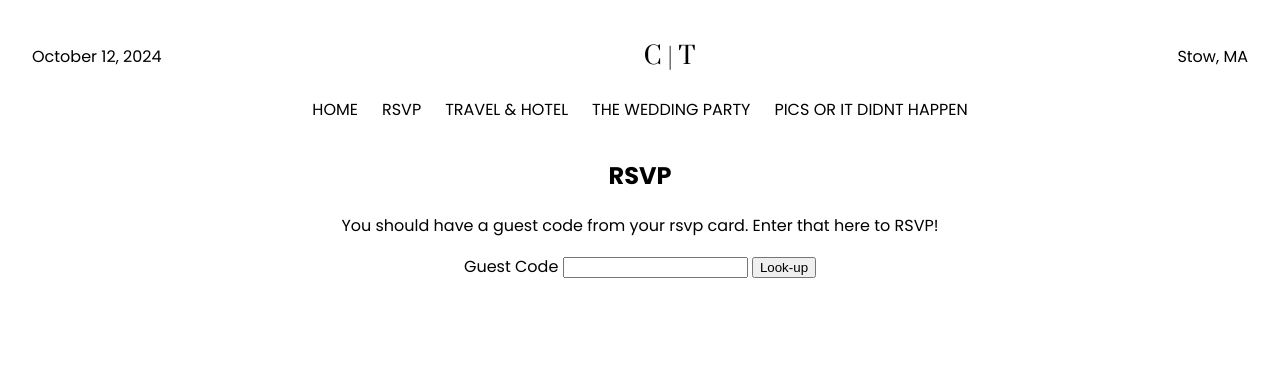
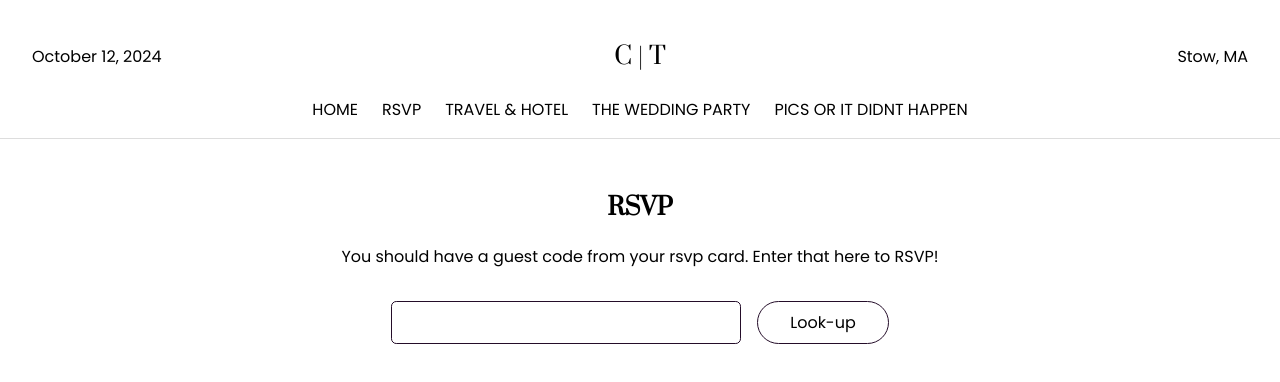
Before and after one commit to APJohns/cltk-wedding, a SvelteKit app: page /rsvp in a window 1280 px wide. Shown: the top 382 px of the page. Built offline with nearby package versions, Linux system fonts and the light colour scheme.

Commit message:
add styling to gust code form

```diff
--- a/src/routes/+layout.svelte
+++ b/src/routes/+layout.svelte
@@ -1,9 +1,8 @@
 <script>
-  import "./styles.css";
+	import './styles.css';
 </script>
 
 <div class="app">
-
 	<header class="header">
 		<div class="banner">
 			<p>October 12, 2024</p>
@@ -28,7 +27,6 @@
 </div>
 
 <style>
-
 	.header {
 		padding: 1rem var(--padding-h);
 	}
@@ -37,15 +35,26 @@
 		display: flex;
 		justify-content: space-between;
 		align-items: center;
+
+		& * {
+			flex: 1;
+		}
+
+		& :first-child {
+			text-align: left;
+		}
+
+		& :last-child {
+			text-align: right;
+		}
 	}
 
 	.logo {
-    font-family: 'Prata';
+		font-family: var(--font-headings);
 		font-size: 1.5rem;
 	}
 
 	.nav-primary {
-
 	}
 
 	.nav-list {
--- a/src/routes/+page.svelte
+++ b/src/routes/+page.svelte
@@ -25,7 +25,7 @@
 					}
 				} else if (days <= 1 && hours >= 1) {
 					if (hours !== prevHours || minutes !== prevMins) {
-            countdown = `${hours + (days * 24)} hours ${minutes} minutes to go!`;
+						countdown = `${hours + days * 24} hours ${minutes} minutes to go!`;
 						prevHours = hours;
 						prevMins = minutes;
 					}
@@ -35,16 +35,14 @@
 			} else {
 				countdown = 'Time to get married! 💍';
 			}
-    }
+		};
 
 		showCountdown();
 
 		setInterval(() => {
 			showCountdown();
 		}, 1000);
-
 	}
-
 
 	function pad(number: number) {
 		var str = '' + number;
--- a/src/routes/rsvp/+page.svelte
+++ b/src/routes/rsvp/+page.svelte
@@ -21,12 +21,13 @@
 	};
 </script>
 
+<div class="wrapper">
 	{#if !form?.success && !form?.error}
 		<h2>RSVP</h2>
 		<p>You should have a guest code from your rsvp card. Enter that here to RSVP!</p>
-	<form on:submit|preventDefault={checkGuestCode}>
-		<label>
-			Guest Code
+		<form class="guest-code-form" on:submit|preventDefault={checkGuestCode}>
+			<label class="guest-code-field">
+				<div class="visually-hidden">Guest Code</div>
 				<input type="text" bind:value={guestCode} />
 			</label>
 			<button type="submit">Look-up</button>
@@ -57,3 +58,22 @@
 	{#if form?.error}
 		<p>{form.error}</p>
 	{/if}
+</div>
+
+<style>
+	.wrapper {
+		border-top: 1px solid #ddd;
+		padding-top: 2rem;
+
+		& h2 {
+			font-family: var(--font-headings);
+		}
+	}
+
+	.guest-code-form {
+		display: flex;
+		gap: 1rem;
+		justify-content: center;
+		margin-top: 2rem;
+	}
+</style>
--- a/src/routes/styles.css
+++ b/src/routes/styles.css
@@ -2,12 +2,59 @@
   --red: #7a0000;
   --blue: #000080;
   --cream: #ffeedc;
+  --cream-dark: hsl(31, 50%, 50%);
   --dress-red: #b00b11;
   --padding-h: 2rem;
+  --font-body: 'Poppins', sans-serif;
+  --font-headings: 'Prata';
 }
 
 body {
   margin: 0;
   text-align: center;
-  font-family: 'Poppins', sans-serif;
+  font-family: var(--font-body);
 }
+
+.visually-hidden {
+	border: 0;
+	clip: rect(0 0 0 0);
+	height: auto;
+	margin: 0;
+	overflow: hidden;
+	padding: 0;
+	position: absolute;
+	width: 1px;
+	white-space: nowrap;
+}
+
+.label {
+  display: block;
+}
+
+input[type="text"] {
+  border: 1px solid #240d29;
+  border-radius: 0.33rem;
+  padding: 0.5rem 1rem;
+  font-family: var(--font-body);
+  font-size: 1rem;
+  background: white;
+}
+
+button {
+  cursor: pointer;
+  border: 1px solid #240d29;
+  border-radius: 2rem;
+  padding: 0.5rem 2rem;
+  font-family: var(--font-body);
+  font-size: 1rem;
+  background: white;
+  transition: 0.05s all ease-out;
+
+  &:hover {
+    transition: 0.05s all ease-out;
+  }
+
+  &:active {
+    transition: 0.05s all ease-in;
+  }
+}
```
Lines whose indentation alone changed are shown as unchanged.
